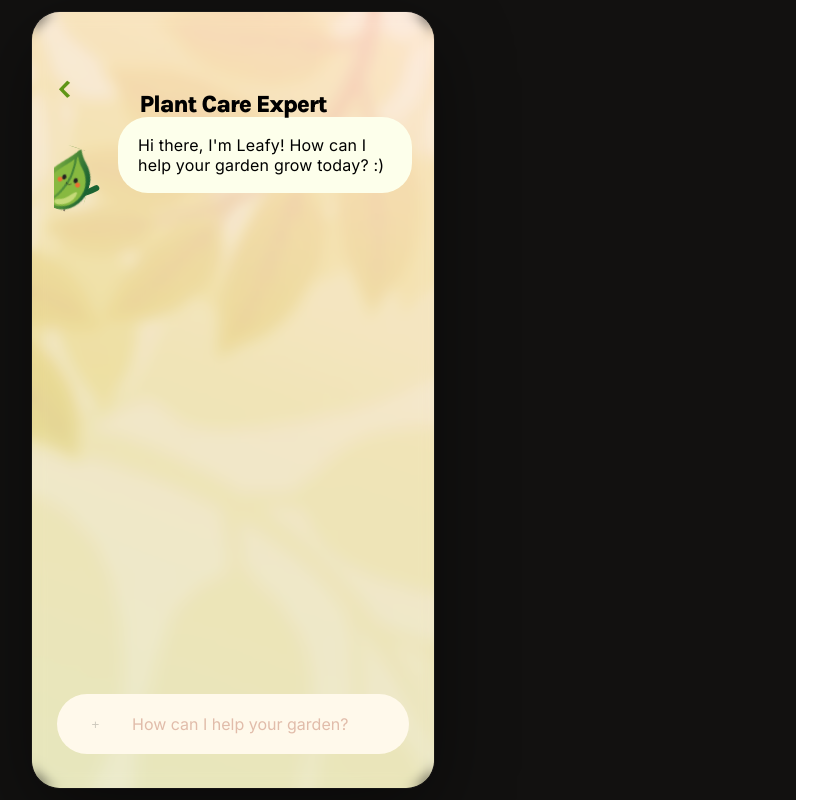
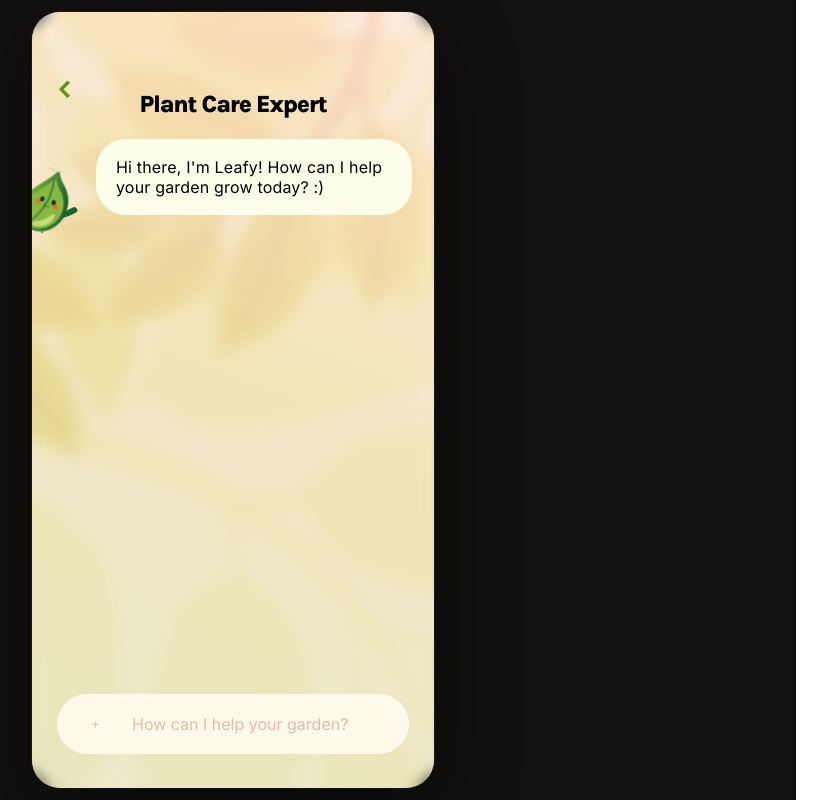
Before and after one commit to isabellekwan/photosynthesis, a React (Vite) app in the folder photosynthesis/: page /chat in a window 1280 px wide. Shown: the whole page, without its empty margins (330-1157 px from the left). Built offline with nearby package versions, Linux system fonts and the light colour scheme; no server answers.

Commit message:
made leafy look better

```diff
--- a/photosynthesis/src/pages/LeafyChat.css
+++ b/photosynthesis/src/pages/LeafyChat.css
@@ -86,7 +86,7 @@
   bottom: 94px; /* leaves room for composer */
   z-index: 2;
   overflow-y: auto;
-  padding: 0 22px 0 22px;
+  padding: 22px 22px 0 0px;
   box-sizing: border-box;
   display: flex;
   flex-direction: column;
```
